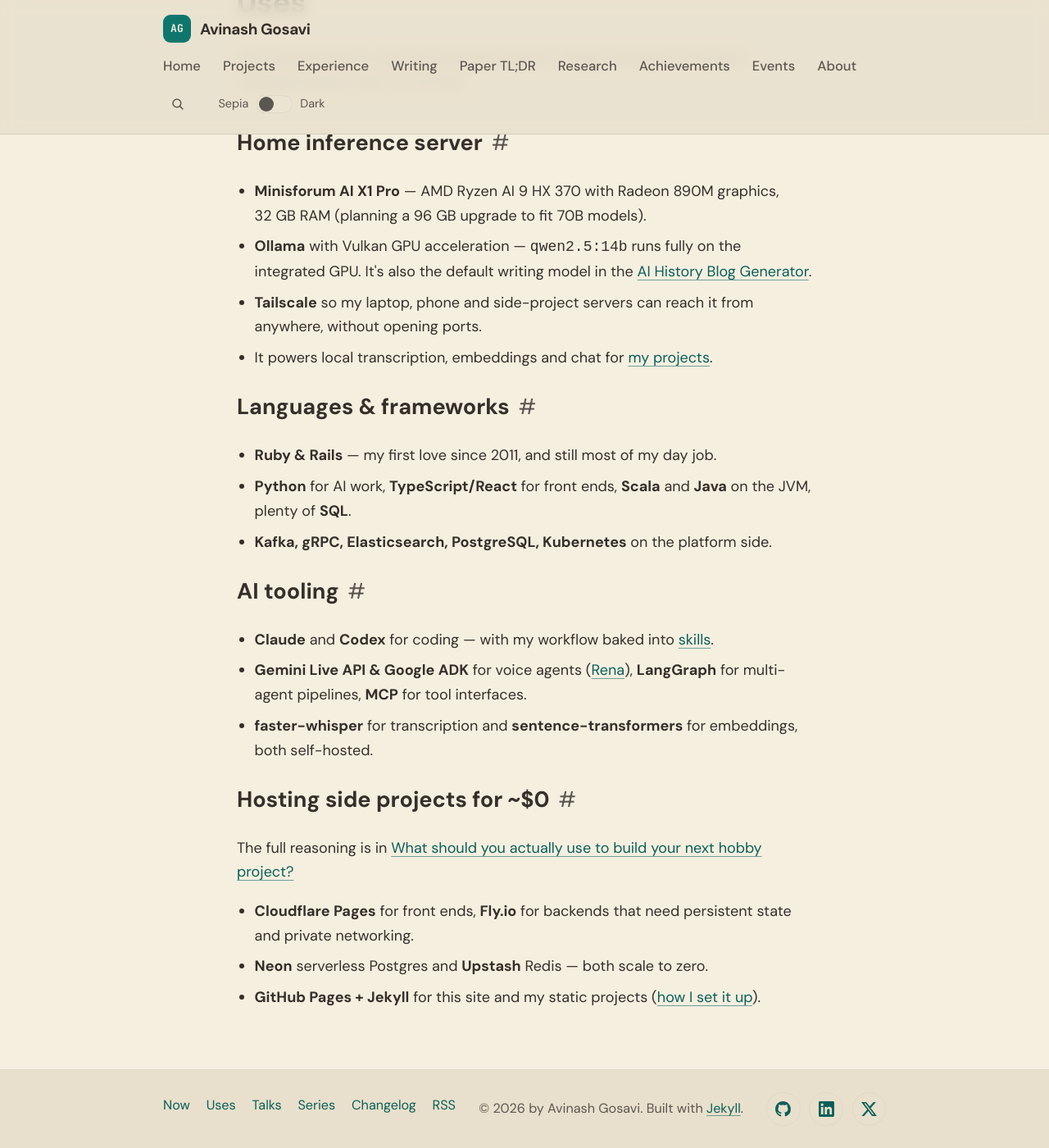
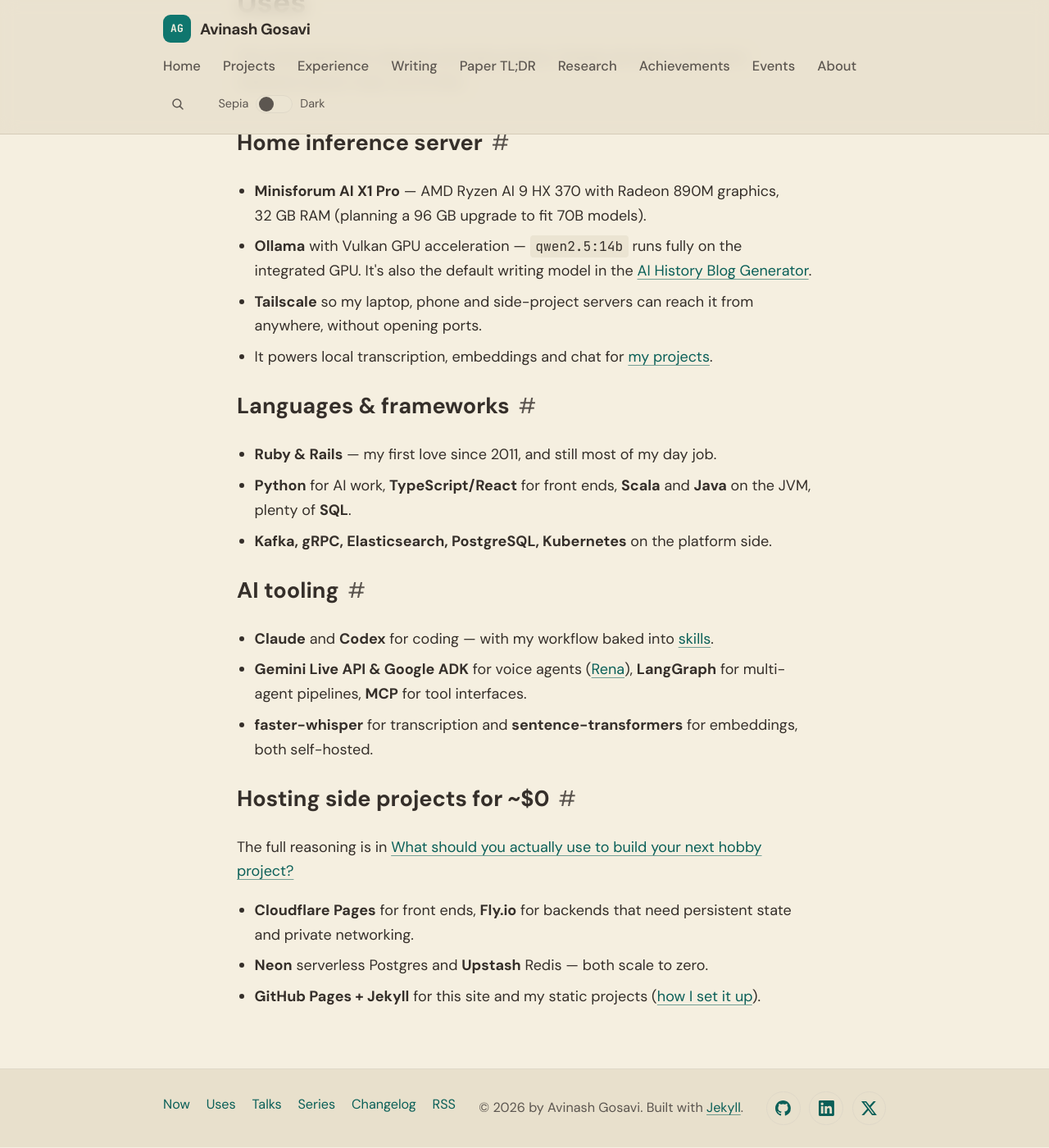
Before and after one commit to aag1091-alt/avinashgosavi.com, a Jekyll site: the page built from uses.md, in a window 1280 px wide and 1400 px high, scrolled down 242 px. Shown: the whole window at 82% size. Built offline with Jekyll 4.4.1, drawn with Linux system fonts in a browser that asks for light colours.

Commit message:
Design: inline code chip on prose pages (/uses/)
Co-Authored-By: Claude <noreply@anthropic.com>

```diff
--- a/_data/changelog.yml
+++ b/_data/changelog.yml
@@ -1,5 +1,9 @@
 # Public changelog shown on /changelog and (latest 3) on the homepage.
 # Newest first. desk: Writing | Design | Engineering
+- date: 2026-10-27
+  desk: Design
+  text: Inline code on the Uses page (like the qwen2.5:14b model name) now gets the same monospace chip as code in posts.
+  link: /uses/
 - date: 2026-10-27
   desk: Writing
   text: The search page, browser search shortcut and llms.txt now say that recommended talks are searchable too, matching what search actually covers.
--- a/assets/css/style.css
+++ b/assets/css/style.css
@@ -1196,8 +1196,9 @@ input:focus-visible {
 
 /* Long inline code (hostnames, model ids) wraps on phones; `clone` gives
    each wrapped piece its own padding and rounded ends instead of a chip
-   sliced open at the line edge. */
-.post-content code {
+   sliced open at the line edge. Prose pages (/uses/) share the chip. */
+.post-content code,
+.prose-page code {
   font-family: var(--font-mono);
   font-size: 0.9em;
   background: var(--code-bg);
@@ -1207,7 +1208,8 @@ input:focus-visible {
   box-decoration-break: clone;
 }
 
-.post-content pre code {
+.post-content pre code,
+.prose-page pre code {
   padding: 0;
   background: none;
 }
```
